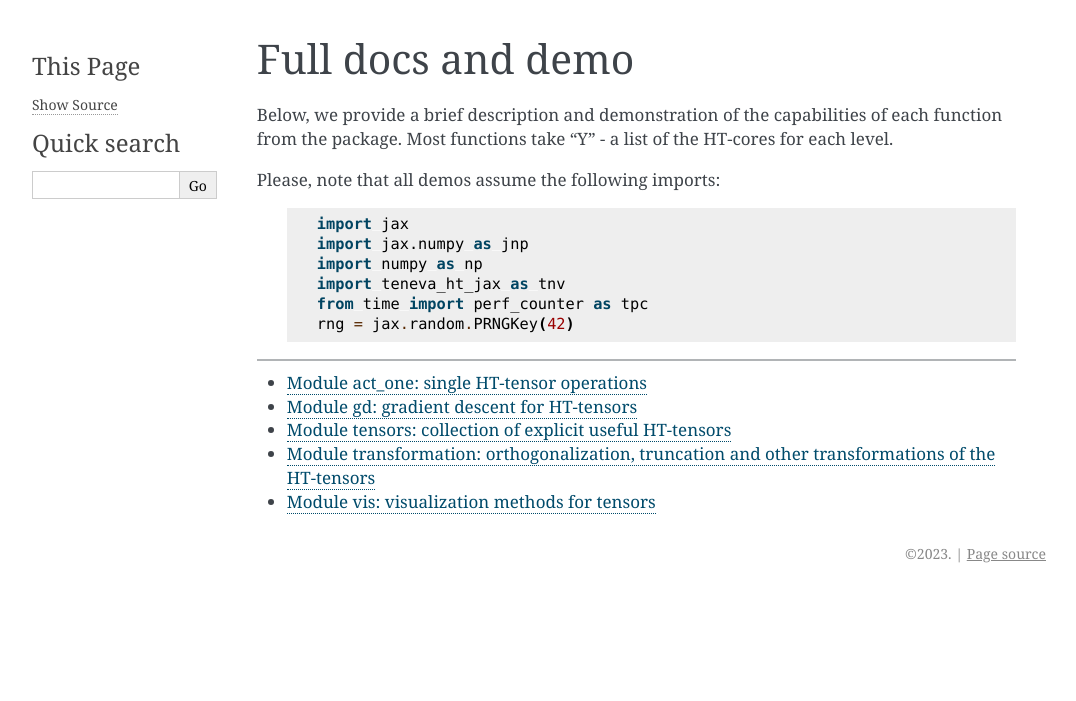
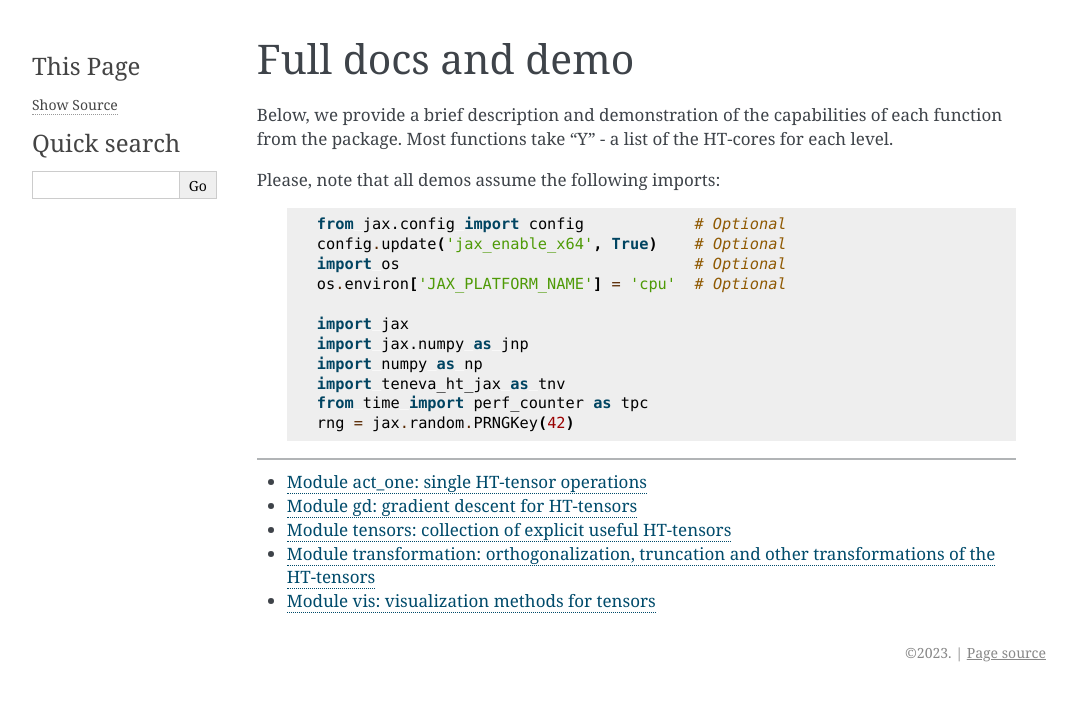
Before and after one commit to AndreiChertkov/teneva_ht_jax, a Sphinx documentation site: the page built from doc/code/index.rst, in a window 1280 px wide. Shown: the top 701 px of the page, without its empty margins (106-1182 px from the left). Built offline with Sphinx 7.4.7, drawn with Linux system fonts in a browser that asks for light colours; formulas are drawn with MathJax 3.

Commit message:
Small update for docs

```diff
--- a/doc/code/index.rst
+++ b/doc/code/index.rst
@@ -6,6 +6,11 @@ Below, we provide a brief description and demonstration of the capabilities of e
 Please, note that all demos assume the following imports:
 
   .. code-block:: python
+
+    from jax.config import config            # Optional
+    config.update('jax_enable_x64', True)    # Optional
+    import os                                # Optional
+    os.environ['JAX_PLATFORM_NAME'] = 'cpu'  # Optional
 
     import jax
     import jax.numpy as jnp
```
Also changed, not shown: 1 other file.
